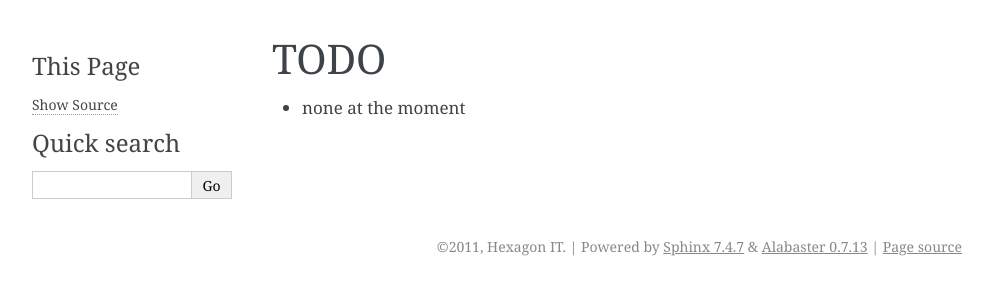
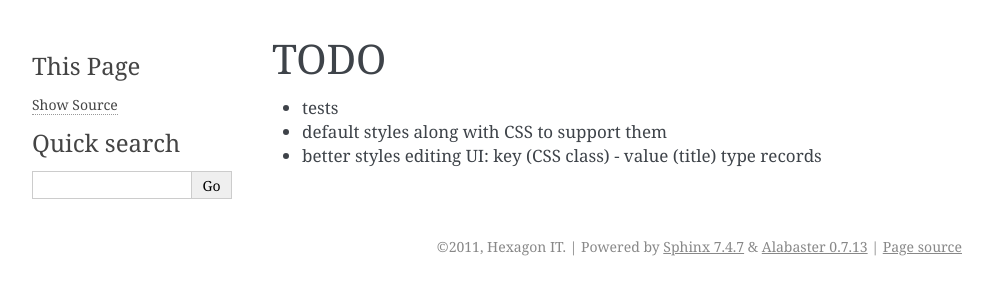
Before and after one commit to hexagonit/hexagonit.portletstyle, a Sphinx documentation site: the page built from hexagonit/portletstyle/docs/FUTURE.rst, in a window 1280 px wide. Shown: the top 300 px of the page, without its empty margins (148-1141 px from the left). Built offline with Sphinx 7.4.7, drawn with Linux system fonts in a browser that asks for light colours.

Commit message:
added TODOs

```diff
--- a/hexagonit/portletstyle/docs/FUTURE.rst
+++ b/hexagonit/portletstyle/docs/FUTURE.rst
@@ -1,4 +1,6 @@
 TODO
 ====
 
-* none at the moment
+* tests
+* default styles along with CSS to support them
+* better styles editing UI: key (CSS class) - value (title) type records
```
